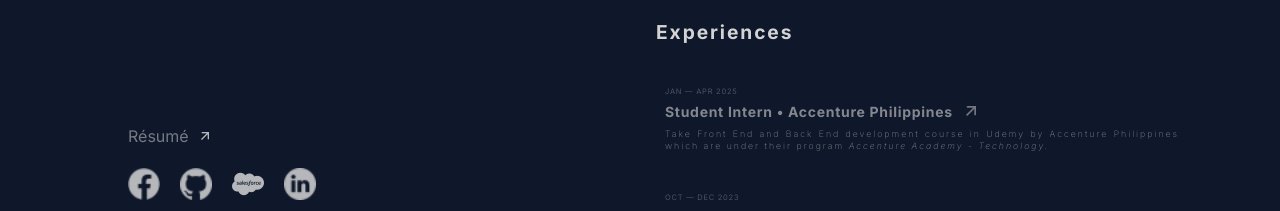
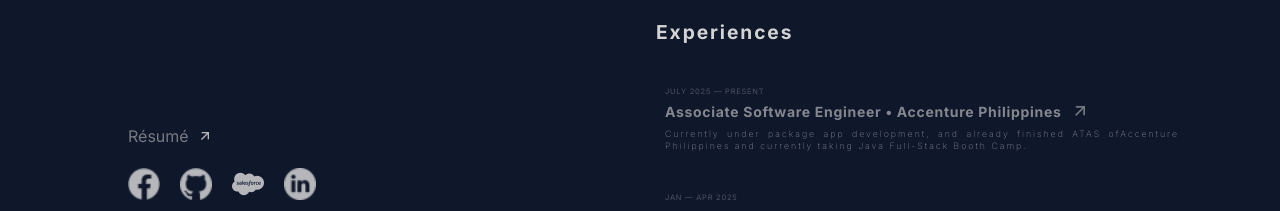
Before and after one commit to DevJaem31/Personal-Portfolio, a React (Vite) app: page / in a window 1280 px wide. Shown: the part 540-751 px from the top of the page. Built offline with nearby package versions, Linux system fonts and the light colour scheme.

Commit message:
Update experience-section.jsx

```diff
--- a/src/sections/experience-section/experience-section.jsx
+++ b/src/sections/experience-section/experience-section.jsx
@@ -10,6 +10,37 @@ function ExperienceSection() {
 			</div>
 
 			<div className='experience-list-container flex flex-col gap-5'>
+				<div className='experience-item-container grid grid-cols-4 gap-y-5 items-center opacity-[0.6] '>
+					<div className='date-container flex justify-center text-center'>
+						<p className='date-text text-center text-xs tracking-widest text-[var(--inactive-text)]'>
+							JULY 2025 — PRESENT
+						</p>
+					</div>
+
+					<div className='experience-title-container col-span-3 flex gap-1'>
+						<a
+							href='https://www.accenture.com/ph-en'
+							target='_blank'
+							rel='noopener noreferrer'
+							className='title-text-experience font-bold text-lg text-white tracking-wider'
+						>
+							Associate Software Engineer • Accenture Philippines
+						</a>
+						<img
+							src={arrowDiag}
+							alt=''
+							className='aspect-square h-[20px] opacity-[0.8] grayscale mt-1 exp-arrow'
+						/>
+					</div>
+
+					<div className='description-container col-span-3 col-start-2'>
+						<p className='description-text text-justify text-sm tracking-widest font-stretch-semi-expanded font-extralight pr-3 text-white opacity-80'>
+							Currently under package app development, and already finished ATAS of
+							<span>Accenture Philippines</span> and currently taking Java Full-Stack Booth Camp.
+						</p>
+					</div>
+				</div>
+
 				<div className='experience-item-container grid grid-cols-4 gap-y-5 items-center opacity-[0.6] '>
 					<div className='date-container flex justify-center text-center'>
 						<p className='date-text text-center text-xs tracking-widest text-[var(--inactive-text)]'>
```
